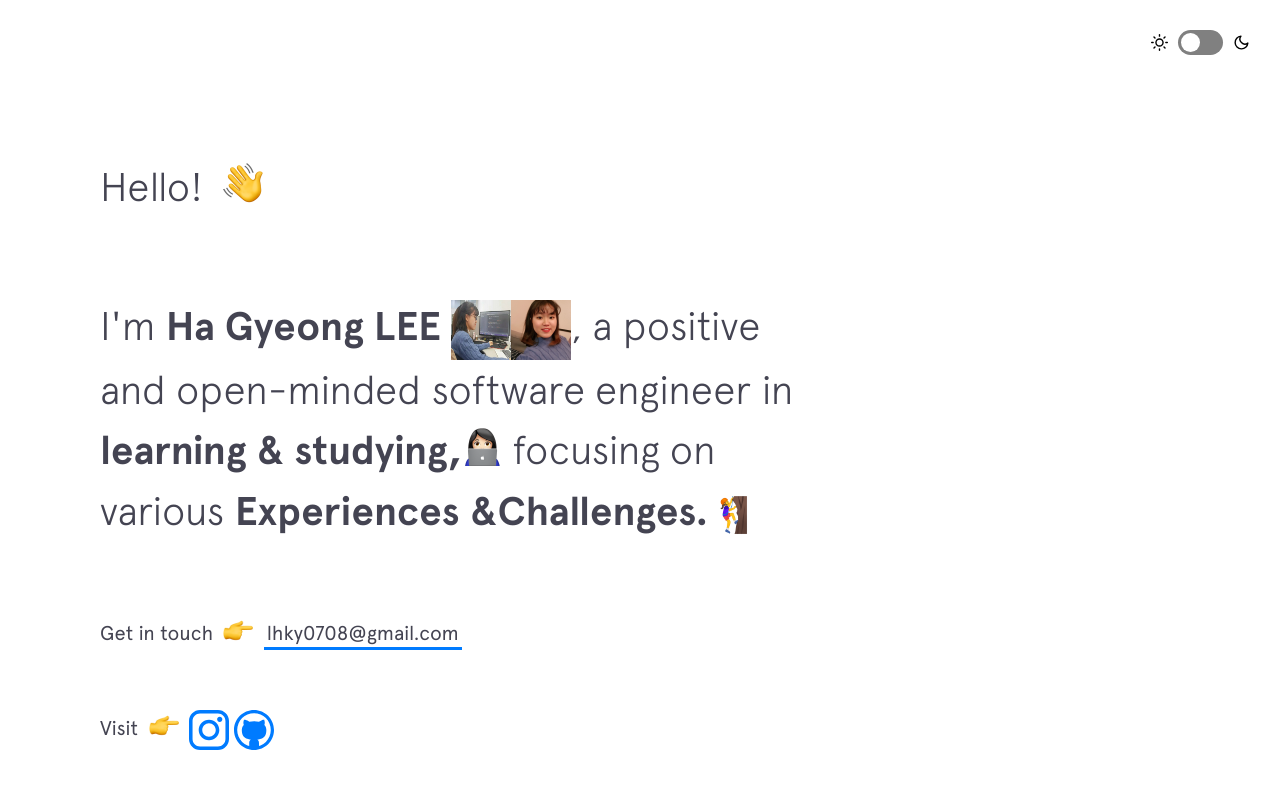
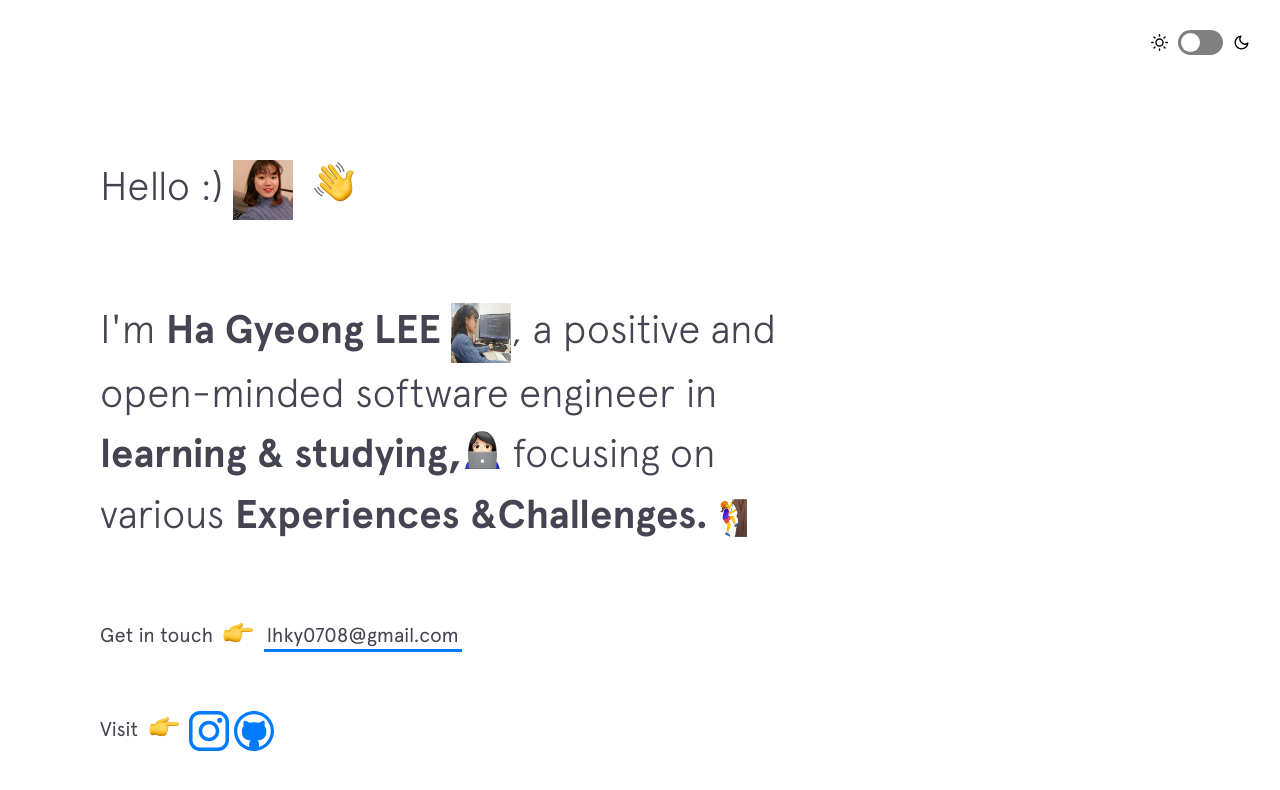
Before and after one commit to lhky78/lhky78.github.io, a Jekyll site: the page built from index.html, in a window 1280 px wide and 900 px high. Shown: the top 790 px of the window. Built offline with Jekyll 4.4.1, drawn with Linux system fonts in a browser that asks for light colours; nearby versions of some CDN libraries.

Commit message:
Update intro.html

```diff
--- a/_includes/intro.html
+++ b/_includes/intro.html
@@ -1,11 +1,11 @@
 <header class="intro">
-  <h1 class="intro__hello">Hello!
+  <h1 class="intro__hello">Hello :) <img src="https://lhky78.github.io//img/emojis/me3.jpeg" width=60px height=60px>
     <span class="emoji wave-hand animated"></span>
   </h1>
 
   <h2 class="intro__tagline">I'm
     <span class="name">Ha Gyeong LEE <img src="https://lhky78.github.io//img/emojis/me1.jpeg" width=60px
-        height=60px><img src="https://lhky78.github.io//img/emojis/me3.jpeg" width=60px height=60px></span>, a positive
+        height=60px></span>, a positive
     and open-minded software engineer in <span class="name">learning
       &amp; studying,<span class="emoji technologist"></span> </span> focusing on various <span class="name">Experiences
       &amp;Challenges.<span><img src="https://lhky78.github.io/img/emojis/challenge.png" width=40px
```
